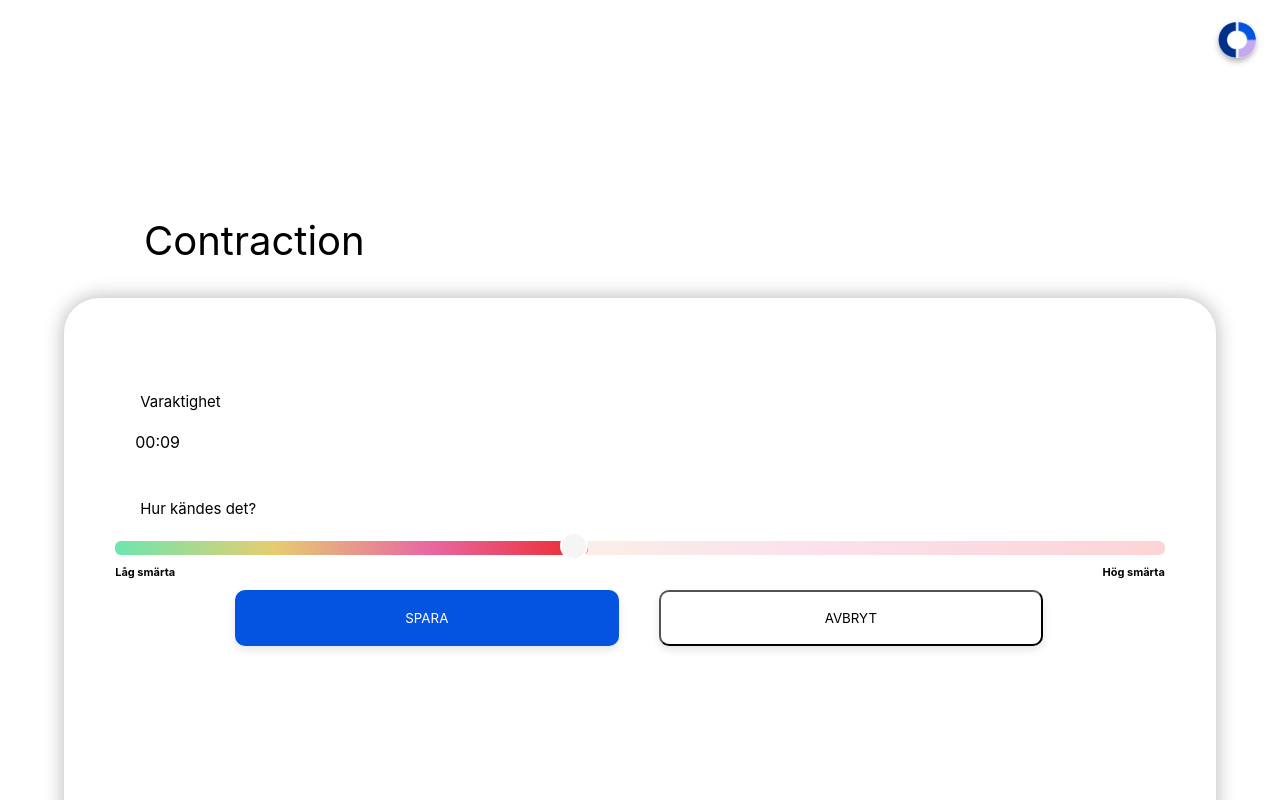
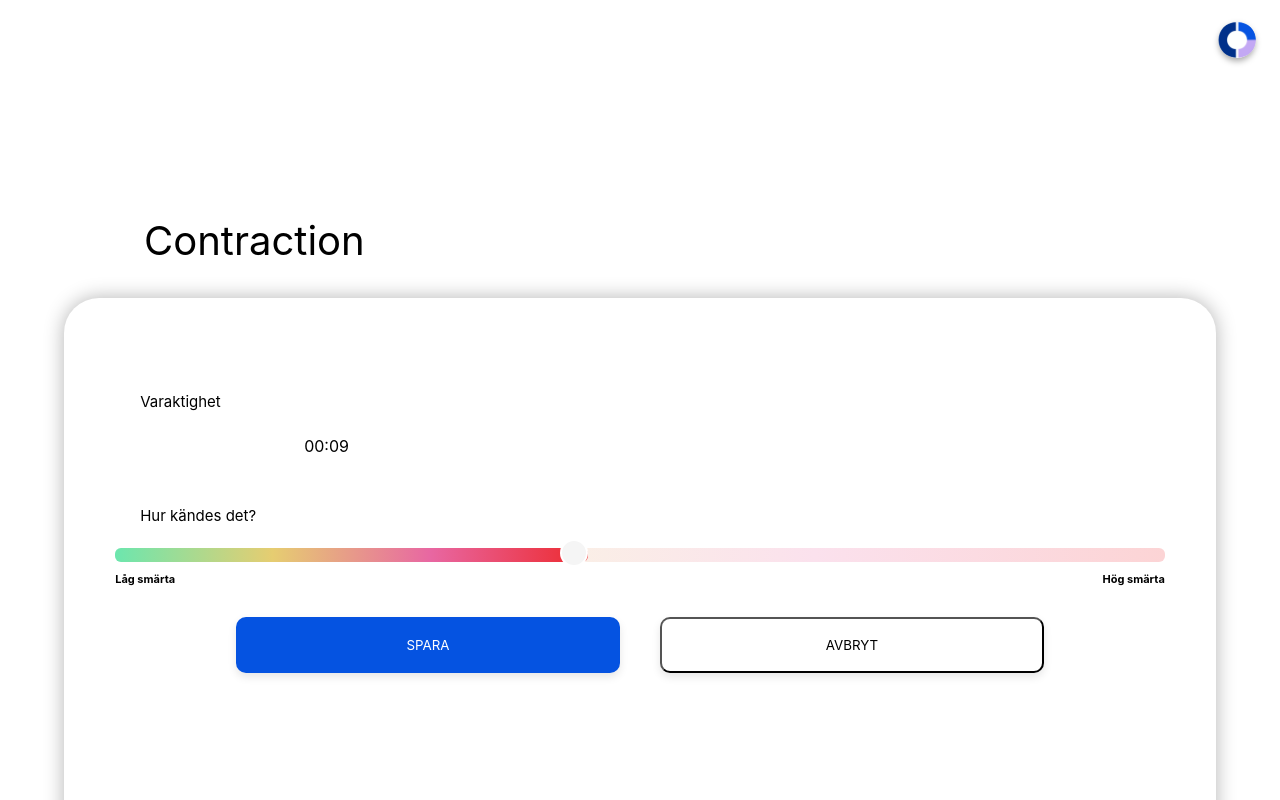
Before and after one commit to Rainiereed/obtrax-app, a React (Create React App) app: page /pain in a window 1280 px wide. Shown: the top 800 px of the page. Built offline with nearby package versions, Linux system fonts and the light colour scheme.

Commit message:
Update Painintensity.js

```diff
--- a/src/pages/Painintensity.js
+++ b/src/pages/Painintensity.js
@@ -12,15 +12,16 @@ const Card = () => {
             </div>
             <h2>Contraction</h2>
             <div className="card">
-                <h3>Varaktighet</h3>
-                <p>00:09</p>
-                <h3>Hur kändes det?</h3>
+                <h3 className="h3">Varaktighet</h3>
+                <p className="text">00:09</p>
+                <h3 className="h3">Hur kändes det?</h3>
                 <div>
                     <Slidebar />
                 </div>
 
                 <h4 className="textLeft" >Låg smärta</h4>
                 <h4 className="textRight">Hög smärta</h4>
+                <br></br>
                 <br></br>
                 <br></br>
                 <div>
```
